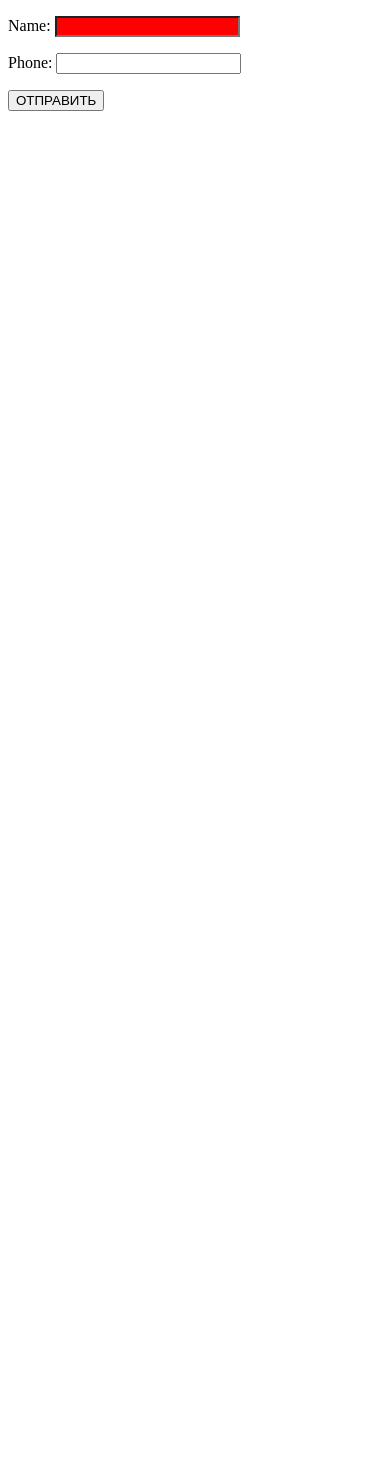
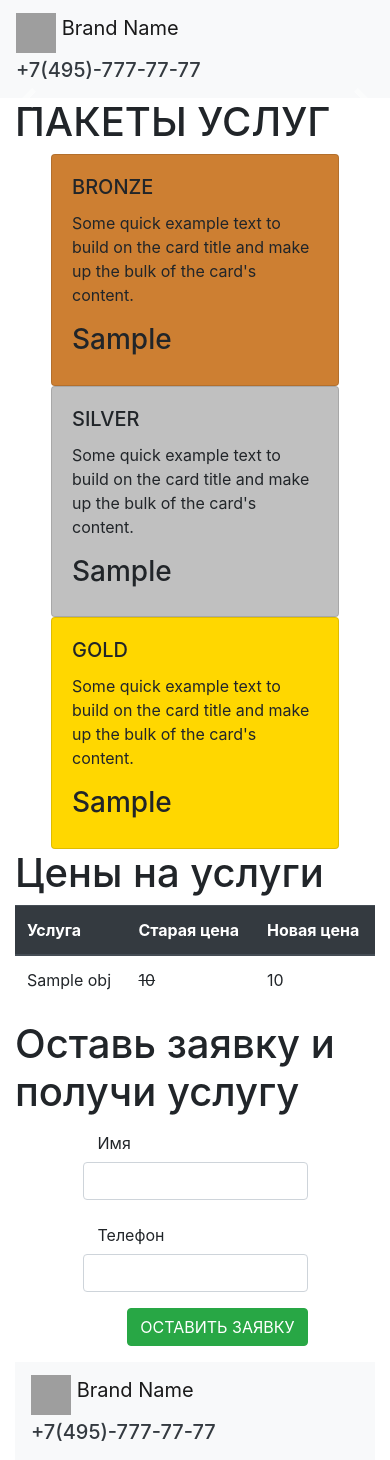
Before and after one commit to Safffer/django_trainning_website, a Django app: template templates/index.html in a window 390 px wide. Before the commit the page ends 111 px from the top, so only its background shows below. Run offline with Django 3.2, Linux system fonts and the light colour scheme; tables that the repository leaves empty hold one stand-in row (values such as "Sample post"); the template is opened without the code that fills it: values that come from a table or form of the project are taken from there, most other values are stand-ins (such as "Sample title", 1, 10 or a date in 2020); grey boxes marked "Sample" are stand-in pictures; grey boxes are pictures that could not be loaded.

Commit message:
3-commit

```diff
--- a/crm/admin.py
+++ b/crm/admin.py
@@ -1,5 +1,7 @@
 from django.contrib import admin
-from .models import Order
+from .models import Order, StatusCrm, ComentCrm
 
 # Register your models here.
 admin.site.register(Order)
+admin.site.register(StatusCrm)
+admin.site.register(ComentCrm)
--- a/crm/forms.py
+++ b/crm/forms.py
@@ -1,5 +1,5 @@
 from django import forms
 
 class OrderForm(forms.Form):
-    name = forms.CharField(max_length=200, required=False, widget=forms.TextInput(attrs={'class' : 'css_input'}))
-    phone = forms.CharField(max_length=200)
+    name = forms.CharField(max_length=200, required=False, widget=forms.TextInput(attrs={'class' : 'form-control'}))
+    phone = forms.CharField(max_length=200, widget=forms.TextInput(attrs={'class' : 'form-control'}))
--- a/landingpagewebsite/urls.py
+++ b/landingpagewebsite/urls.py
@@ -16,10 +16,11 @@ Including another URLconf
 from django.contrib import admin
 from django.urls import path
 from crm import views
-
+from django.conf.urls.static import static
+from django.conf import settings
 
 urlpatterns = [
     path('admin/', admin.site.urls),
     path('', views.first_page),
-    path('thanks/', views.thanks_page, name='thanks_page'),
-]
+    path('thanks/', views.thanks_page, name='thanks_page')
+] + static(settings.MEDIA_URL, document_root=settings.MEDIA_ROOT)
--- a/templates/base.html
+++ b/templates/base.html
@@ -1,10 +1,58 @@
-<!DOCTYPE html>
-<html lang="en">
-<head>
-    <meta charset="UTF-8">
-    <title>Title</title>
-</head>
-<body>
+{% load static   %}
 
-</body>
+<!doctype html>
+<html lang="ru">
+  <head>
+    <!-- Required meta tags -->
+    <meta charset="utf-8">
+    <meta name="viewport" content="width=device-width, initial-scale=1, shrink-to-fit=no">
+    <link href="{% static 'external.css' %}" rel="stylesheet">
+
+    <!-- Bootstrap CSS -->
+    <link rel="stylesheet" href="https://cdn.jsdelivr.net/npm/bootstrap@4.5.3/dist/css/bootstrap.min.css" integrity="sha384-TX8t27EcRE3e/ihU7zmQxVncDAy5uIKz4rEkgIXeMed4M0jlfIDPvg6uqKI2xXr2" crossorigin="anonymous">
+
+    <title>Простой сайт</title>
+  </head>
+  <body>
+	<nav class="navbar navbar-light bg-light container">
+	  <a class="navbar-brand logo-top" href="#">
+	    <img src="{% static 'img/Logo.png' %}" width="40" height="40" class="d-inline-block align-top" alt="" loading="lazy">
+	    Brand Name
+	  </a>
+	  <div class="contact-top">
+                <a class="whatsapp-number" href="https://web.whatsapp.com/"></a>
+                <a class="telegram-number" href="https://t.me/"></a>
+              <a class="phone-number text-dark" href="tel:+74957777777">
+              	<h5>+7(495)-777-77-77</h5></a>
+      </div>
+	</nav>
+
+{% block index %}
+{%  endblock %}
+
+{% block thanks %}
+{%  endblock %}
+<footer>
+  		<div class="container">
+  			<nav class="navbar navbar-light bg-light container">
+			    <a class="navbar-brand logo-top" href="#">
+			    	<img src="{% static 'img/Logo.png' %}" width="40" height="40" class="d-inline-block align-top" alt="" loading="lazy">
+			    	Brand Name
+			    </a>
+	  			<div class="contact-top">
+	                <a class="whatsapp-number" href="https://web.whatsapp.com/"></a>
+	                <a class="telegram-number" href="https://t.me/"></a>
+	              	<a class="phone-number text-dark" href="tel:+74957777777">
+	              	<h5>+7(495)-777-77-77</h5></a>
+      			</div>
+			</nav>
+  		</div>
+  	    </footer>
+
+
+
+
+    <script src="https://code.jquery.com/jquery-3.5.1.slim.min.js" integrity="sha384-DfXdz2htPH0lsSSs5nCTpuj/zy4C+OGpamoFVy38MVBnE+IbbVYUew+OrCXaRkfj" crossorigin="anonymous"></script>
+    <script src="https://cdn.jsdelivr.net/npm/bootstrap@4.5.3/dist/js/bootstrap.bundle.min.js" integrity="sha384-ho+j7jyWK8fNQe+A12Hb8AhRq26LrZ/JpcUGGOn+Y7RsweNrtN/tE3MoK7ZeZDyx" crossorigin="anonymous"></script>
+  </body>
 </html>
--- /dev/null
+++ b/templates/carusel.html
@@ -0,0 +1,25 @@
+{% load static %}
+<section>
+  		<div id="carouselExampleCaptions" class="carousel slide container" data-ride="carousel">
+		  <div class="carousel-inner">
+			{% for slide in slider_list %}
+		    <div class="carousel-item {{ slide.cms_css }}">
+		      <img src="{{ slide.cms_img.url }}" class="d-block w-100"  alt="...">
+		      <div class="carousel-caption d-none d-md-block">
+		        <h5 class="slaider_h">{{ slide.cms_title }}</h5>
+		        <p class="slaider_p">{{ slide.cms_text }}</p>
+		      </div>
+			</div>
+			{% endfor %}
+
+		  </div>
+		  <a class="carousel-control-prev" href="#carouselExampleCaptions" role="button" data-slide="prev">
+		    <span class="carousel-control-prev-icon" aria-hidden="true"></span>
+		    <span class="sr-only">Previous</span>
+		  </a>
+		  <a class="carousel-control-next" href="#carouselExampleCaptions" role="button" data-slide="next">
+		    <span class="carousel-control-next-icon" aria-hidden="true"></span>
+		    <span class="sr-only">Next</span>
+		  </a>
+		</div>
+  	</section>
--- a/templates/index.html
+++ b/templates/index.html
@@ -1,23 +1,35 @@
-<!DOCTYPE html>
-<html lang="en">
-<head>
-    <meta charset="UTF-8">
-    <title>Title</title>
-</head>
-<body>
-<style>
-.css_input {
-color: white;
-background-color: red;
-}
-</style>
+{% extends 'base.html' %}
+{% load static %}
+{% block index %}
+	<!-- карусель -->
+  	{% include 'carusel.html' %}
+  	<!-- Карточки -->
+	{% include 'price.html' %}
+  	<!-- форма -->
+  	<section>
+  		<div class="container class_form">
+  			<h1 class="text-3">Оставь заявку и получи услугу</h1>
+  			<div class="row justify-content-center">
+  			<form action="{% url 'thanks_page' %}" method="POST" style="width: 50%;">
+				{% csrf_token %}
+			  <div class="form-group row">
+			    <label for="inputEmail3" class="col-sm-2 col-form-label">Имя</label><br>
+			      {{ form.name }}
+			    <div class="">
+			    </div>
+			  </div>
+			  <div class="form-group row">
+			    <label for="inputEmail3" class="col-sm-2 col-form-label">Телефон</label><br>
+				  {{ form.phone }}
+			    <div class="">
+			    </div>
+			  </div>
+			  <div style="float: right;" class="form-group row">
+			      <button type="submit" class="btn btn-success">ОСТАВИТЬ ЗАЯВКУ</button>
+			  </div>
+			</form>
+			</div>
+  		</div>
+  	</section>
 
-<form action="{% url 'thanks_page' %}" method="POST">
-    {% csrf_token %}
-    {{ form.as_p }}
-    <button type='submit'> ОТПРАВИТЬ </button>
-</form>
-
-
-</body>
-</html>
+{% endblock %}
--- /dev/null
+++ b/templates/price.html
@@ -0,0 +1,52 @@
+  	<section>
+  		<div class="container">
+  			<h1 class="text-3">ПАКЕТЫ УСЛУГ</h1>
+  			<div class="row justify-content-center">
+  				<div class="card product_card" style="width: 18rem; background-color: #cd7f32;">
+				  <div class="card-body">
+				    <h5 class="card-title">BRONZE</h5>
+				    <p class="card-text">Some quick example text to build on the card title and make up the bulk of the card's content.</p>
+				    <h3>{{ pc_1 }}</h3>
+				  </div>
+				</div>
+				<div class="card product_card" style="width: 18rem; background-color: #c0c0c0;">
+				  <div class="card-body">
+				    <h5 class="card-title">SILVER</h5>
+				    <p class="card-text">Some quick example text to build on the card title and make up the bulk of the card's content.</p>
+				    <h3>{{ pc_2 }}</h3>
+				  </div>
+				</div>
+				<div class="card product_card" style="width: 18rem; background-color: #ffd700;">
+				  <div class="card-body">
+				    <h5 class="card-title">GOLD</h5>
+				    <p class="card-text">Some quick example text to build on the card title and make up the bulk of the card's content.</p>
+				    <h3>{{ pc_3 }}</h3>
+				  </div>
+				</div>
+  			</div>
+  		</div>
+  	</section>
+  	<!-- Таблица -->
+  	<section>
+  		<div class="container">
+  			<h1 class="text-3">Цены на услуги</h1>
+  			<table class="table table_one">
+			  <thead class="thead-dark">
+			    <tr>
+			      <th scope="col">Услуга</th>
+			      <th scope="col">Старая цена</th>
+			      <th scope="col">Новая цена</th>
+			    </tr>
+			  </thead>
+			  <tbody>
+			  	{% for obj in price_table %}
+			  	<tr>
+			      <td>{{ obj.pt_title }}</td>
+			      <td><del>{{ obj.pt_old_price }}</del></td>
+			      <td>{{ obj.pt_old_price }}</td>
+			    </tr>
+				{% endfor %}
+			  </tbody>
+			</table>
+  		</div>
+  	</section>
```
Also changed, not shown: crm/models.py (+26 -1 lines), crm/views.py (+29 -9 lines), landingpagewebsite/settings.py (+14 -1 lines), templates/thanks_page.html (deleted, +0 -11 lines).
